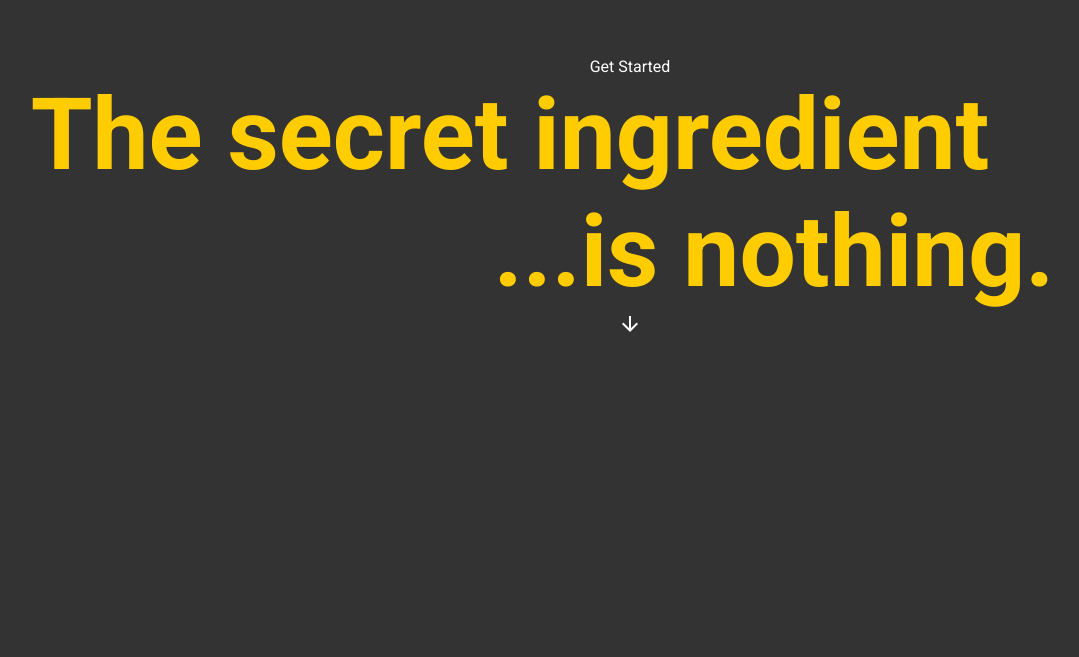
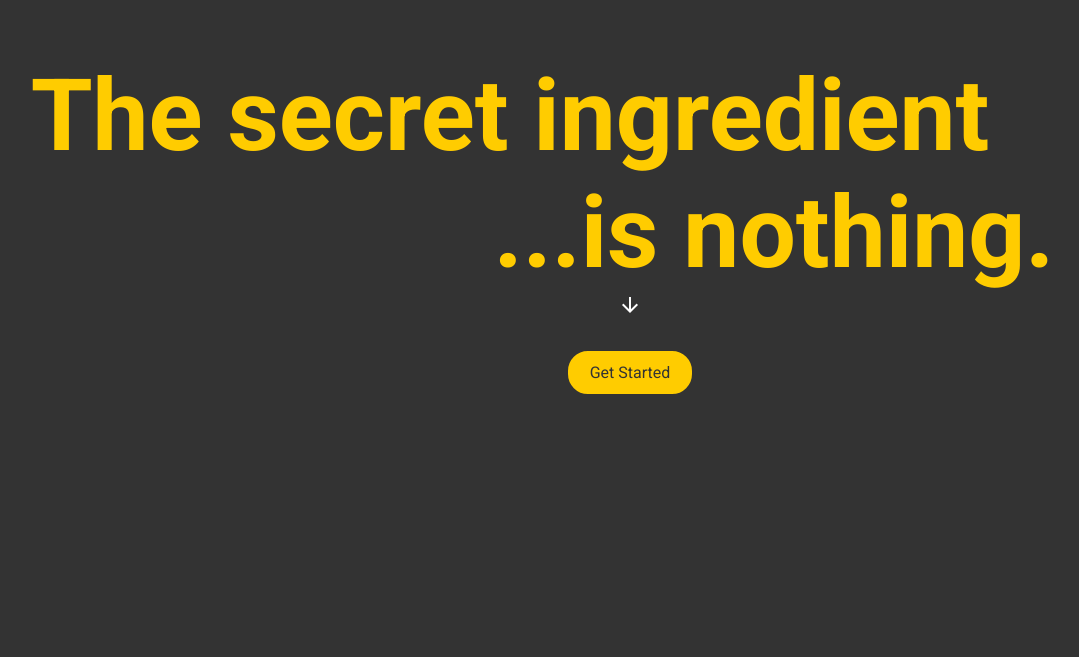
Before and after one commit to alorozco22/agencia2, a plain HTML site: page index.html in a window 1280 px wide. Shown: the part 143-800 px from the top of the page, without its empty margins (10-1089 px from the left). Drawn offline with Linux system fonts and the light colour scheme.

Commit message:
Hero section

```diff
--- a/css/hero.css
+++ b/css/hero.css
@@ -66,8 +66,13 @@
     color: #fff;
     animation: shakeArrow 0.5s infinite alternate;
 
+
 }
 
+.button-container {
+    position: relative;
+    width: 100%;
+}
 
 @keyframes shakeArrow {
     0% {
@@ -77,3 +82,24 @@
         transform: translateX(-50%) translateY(10px);
     }
 }
+
+
+
+
+.cta-btn {
+    display: inline-block;
+    padding: 10px 20px;
+    background-color: #ffcc00;
+    color: #333;
+    border: 2px solid #ffcc00;
+    border-radius: 20px;
+    text-decoration: none;
+    transition: transform 0.3s, box-shadow 0.3s;
+    bottom: 20vh;
+    margin-top: 60px;
+}
+
+.cta-btn:hover {
+    transform: translateY(-2px);
+    box-shadow: 0 4px 8px rgba(0, 0, 0, 0.1);
+}
--- a/index.html
+++ b/index.html
@@ -22,10 +22,14 @@
     <section id="hero">
         <div class="container">
             <div class="hero-content">
-                <a target="_blank" href="https://wa.me/573508748103?text=%C2%A1Hola!%20%C2%BFC%C3%B3mo%20puedo%20fortalecer%20mi%20presencia%20en%20l%C3%ADnea%20para%20mejorar%20mis%20ingresos%3F" class="cta-btn">Get Started</a>
+
                 <h1 class="first-line">The secret ingredient</h1>
                 <h1 class="second-line">...is nothing.</h1>
-                <i class="material-icons">arrow_downward</i>
+                <div class="button-container">
+                    <i class="material-icons">arrow_downward</i>
+                <a target="_blank" href="https://wa.me/573508748103?text=%C2%A1Hola!%20%C2%BFC%C3%B3mo%20puedo%20fortalecer%20mi%20presencia%20en%20l%C3%ADnea%20para%20mejorar%20mis%20ingresos%3F" class="cta-btn">Get Started</a>
+                </div>
+
             </div>
         </div>
     </section>
```
